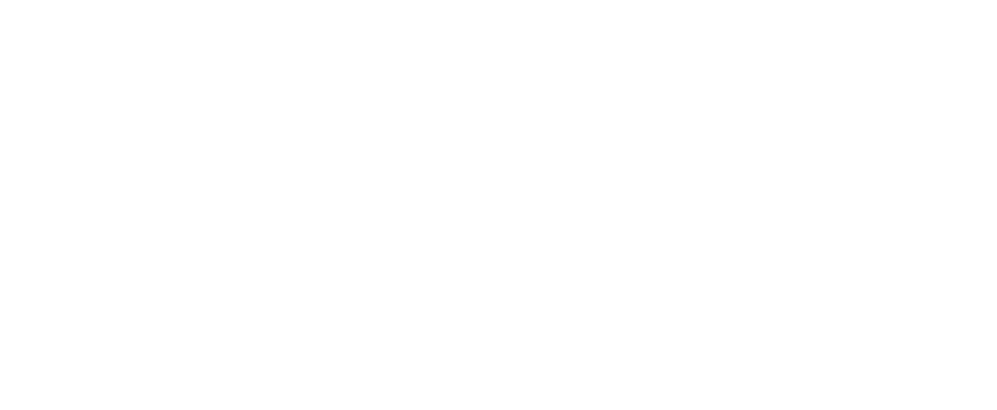
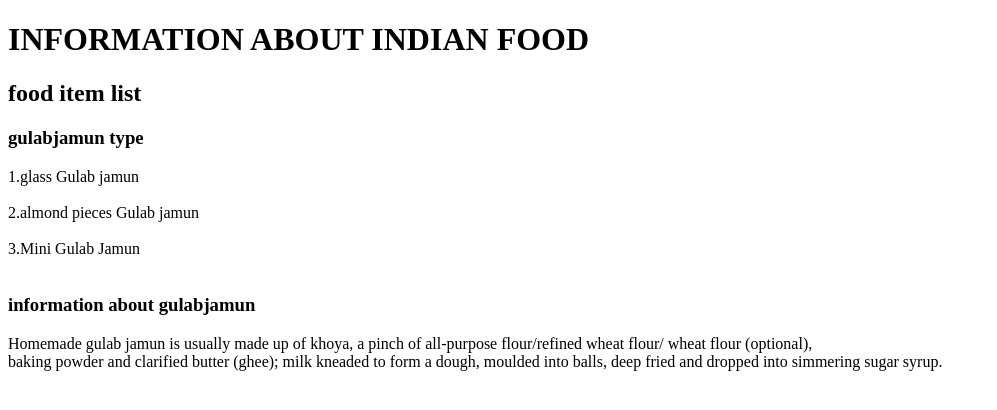
Before and after one commit to Adityagaurkar09/assignment9, a plain HTML site: page index.html in a window 1280 px wide. Shown: the whole page, without its empty margins (0-997 px from the left). Drawn offline with Linux system fonts and the light colour scheme.

Commit message:
bod added

```diff
--- a/index.html
+++ b/index.html
@@ -9,7 +9,26 @@
 
 </style>
 <body>
+    <h1> INFORMATION ABOUT INDIAN FOOD </h1>
 
+    <h2
+    >food item list </h2>
+
+    <h3> gulabjamun type</h3>
+
+ <p>
+    1.glass Gulab jamun <br><br>
+    2.almond pieces Gulab jamun <br><br>
+    3.Mini Gulab Jamun <br><br>
+ </p>
+
+ <h3> information about gulabjamun</h3>
+ <p>
+     Homemade gulab jamun is usually made up of khoya,
+     a pinch of all-purpose flour/refined wheat flour/ wheat flour (optional), <br>
+     baking powder and clarified butter (ghee); milk kneaded to form a dough,
+      moulded into balls, deep fried and dropped into simmering sugar syrup.
+ </p>
 
 </body>
 </html>
```
